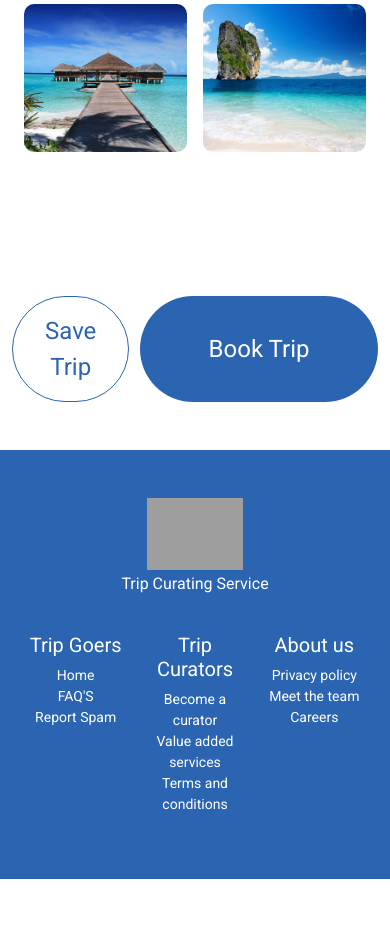
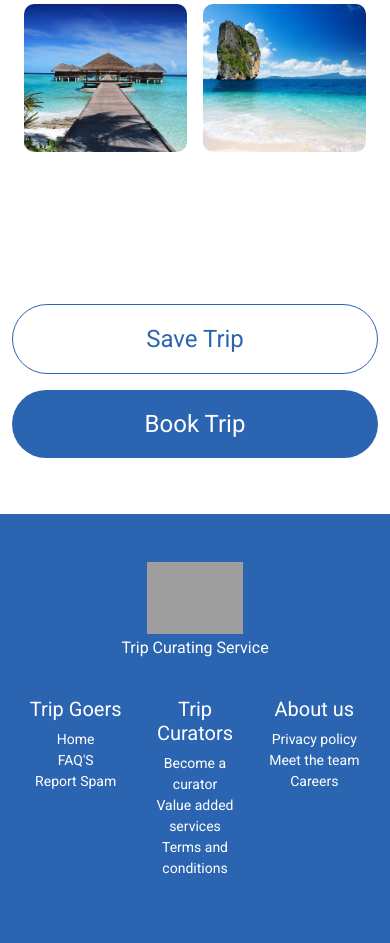
Before and after one commit to kwe-k-u/coplanner, a PHP site: page /easygo_v2/views/trip_description.php in a window 390 px wide. Shown: the part 2104-3047 px from the top of the page. Before the commit the page ends 2983 px from the top, so only its background shows below. Run offline with PHP 8.4, Linux system fonts and the light colour scheme; grey boxes are pictures that could not be loaded.

Commit message:
done with mobile view of [views/trip_description.php]

```diff
--- a/views/trip_description.php
+++ b/views/trip_description.php
@@ -979,9 +979,15 @@
             <!--- ================================ -->
 
             <div class="my-5">
-                <div class="container  d-flex justify-content-between">
-                    <button style="flex: 0 0 30%" class="easygo-fs-1 easygo-rounded-1 py-3 easygo-btn-5 border border-blue">Save Trip</button>
-                    <a href="./book_trip.php" style="flex: 0 0 65%" class="easygo-btn-1 easygo-fs-1 easygo-rounded-1 py-3">Book Trip</a>
+                <div class="container">
+                    <div class="row">
+                        <div class="col-lg-5 py-2">
+                            <a class="d-block w-100 text-center easygo-fs-1 easygo-rounded-1 py-3 easygo-btn-5 border border-blue">Save Trip</a>
+                        </div>
+                        <div class="col-lg-7 py-2">
+                            <a href="./book_trip.php" class="easygo-btn-1 easygo-fs-1 easygo-rounded-1 py-3">Book Trip</a>
+                        </div>
+                    </div>
                 </div>
             </div>
         </main>
```
